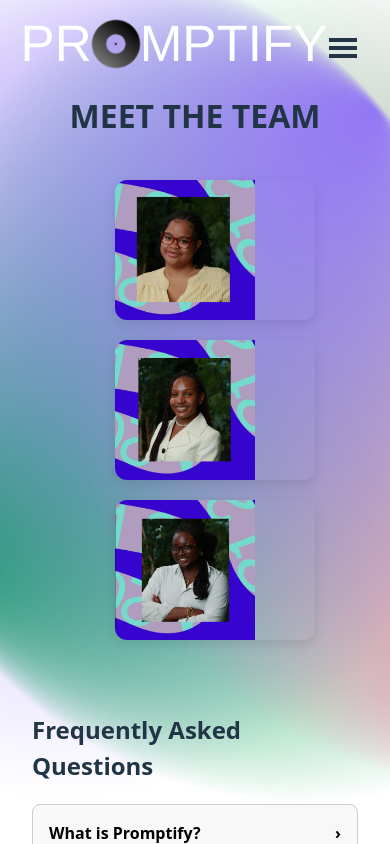
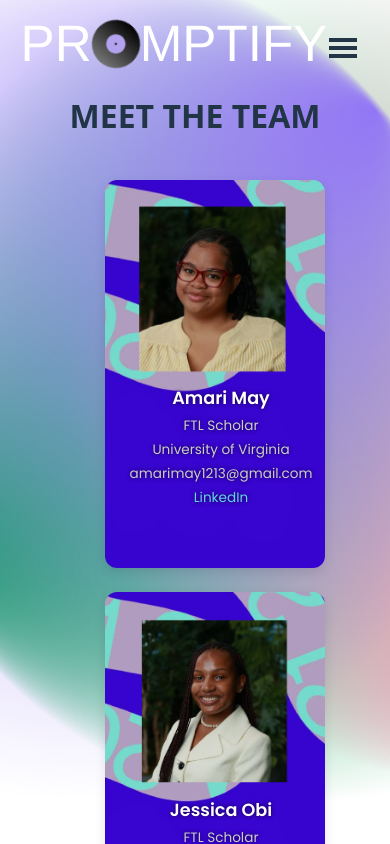
Before and after one commit to JAK-Of-All-Forces/promptify, a React (Vite) app in the folder frontend/: page /about in a window 390 px wide. Built offline with nearby package versions, Linux system fonts and the light colour scheme.

Commit message:
About Page

```diff
--- a/frontend/src/Components/PlaylistCard/PlaylistCard.css
+++ b/frontend/src/Components/PlaylistCard/PlaylistCard.css
@@ -46,28 +46,3 @@ img {
     margin-left: auto;
     padding-right: 1rem;
 }
-
-@media (max-width: 780px) {
-  .PlaylistCard {
-    flex-direction: column;
-    align-items: center;
-    padding: 0.5em;
-    max-width: 95vw;
-  }
-
-  img {
-    width: 90vw;
-    max-width: 140px;
-    height: auto;
-    max-height: 140px;
-  }
-
-  .info {
-    font-size: 0.95rem;
-    padding: 0.5em 0;
-  }
-
-  .playlist-name {
-    font-size: 1.05rem;
-  }
-}
--- a/frontend/src/Pages/AboutPage/AboutPage.css
+++ b/frontend/src/Pages/AboutPage/AboutPage.css
@@ -90,72 +90,57 @@ img.card-bg {
   line-height: 1.5;
     color: #333;
 }
+
 @media (max-width: 768px) {
   .aboutCard-container {
     flex-direction: column;
     align-items: center;
     gap: 24px;
   }
+
   .about-card {
-    width: 90%;
+    width: 250px;
   }
+
+  .about-card img {
+    height: auto;
+  }
+
+  .about-card p,
+  .about-card h3,
+  .about-card a {
+    font-size: 0.95rem;
+    text-align: center;
+  }
+
   .about-header {
     font-size: 1.8rem;
     margin: 16px 0;
   }
 }
+
 @media (max-width: 480px) {
-  .about-header {
-    font-size: 1.5rem;
-  }
-  .about-card {
-    width: 95%;
-  }
-}
-/* Tablet adjustments */
-@media (max-width: 768px) {
-  .aboutCard-container {
-    flex-wrap: wrap;
-    justify-content: center;
-    gap: 20px;
-  }
-  .about-card {
-    width: 250px;
-  }
-  .about-card img {
-    width: 100%;
-    height: auto;
-  }
-  .about-card p, .about-card h3, .about-card a {
-    font-size: 0.95rem;
-    text-align: center;
-  }
-}
-/* Phone adjustments */
-@media (max-width: 480px) {
-  .aboutCard-container {
-    flex-direction: column;
-    align-items: center;
-  }
   .about-card {
     width: 90%;
-    max-width: 200px;
+    max-width: 220px;
   }
-  .about-card img {
-    width: 100%;
-    height: auto;
+
+  .card-content {
+    top: 200px;
+    padding: 6px;
+    font-size: 0.85rem;
+    line-height: 1.4;
   }
-  .about-card p, .about-card h3, .about-card a {
-    font-size: 0.9rem;
-    line-height: 1.3;
+
+  .card-content h3 {
+    font-size: 1.1rem;
   }
-}
-.about-header {
-  text-align: center;
-  font-size: 2rem;
-  margin: 1rem 0;
-}
-@media (max-width: 480px) {
+
+  .card-content p,
+  .card-content a {
+    font-size: 0.85rem;
+  }
+
   .about-header {
     font-size: 1.5rem;
   }
```
